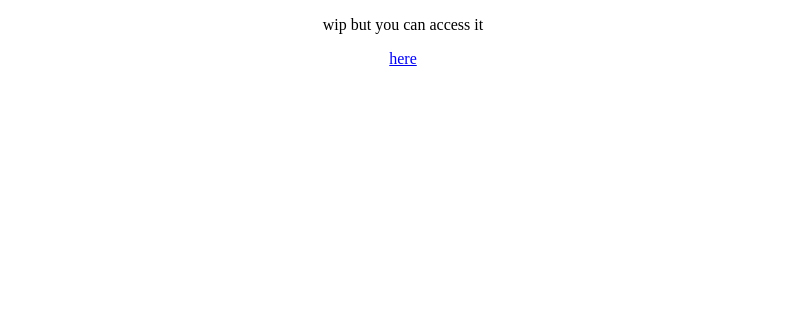
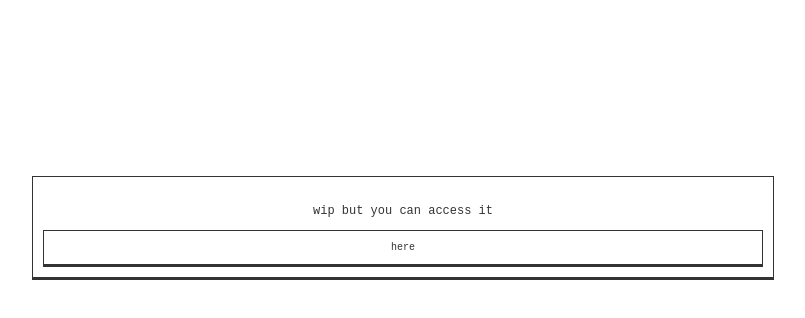
Before and after one commit to somealtacc/somealtacc.github.io, a plain HTML site: page index.html in a window 1280 px wide. Shown: the whole page, without its empty margins (237-1042 px from the left). Drawn offline with Linux system fonts and the light colour scheme.

Commit message:
Update index.html

```diff
--- a/index.html
+++ b/index.html
@@ -1,7 +1,7 @@
 <!DOCTYPE html>
 <html>
   <head>
-    <link rel="stlyesheet" href="stylesheet.css">
+    <link rel="stylesheet" href="stylesheet.css">
     <meta name="kicya-site-verification" content="67a6d33274c3b9d166b9943b2b59c1f6ed74ba66bcf91287cb9a4449803924c0"></head>
   <body>
     <div class="main-container"><center><p>wip but you can access it </p><a class="link-box" href="home.html">here</a></center></div>
```
